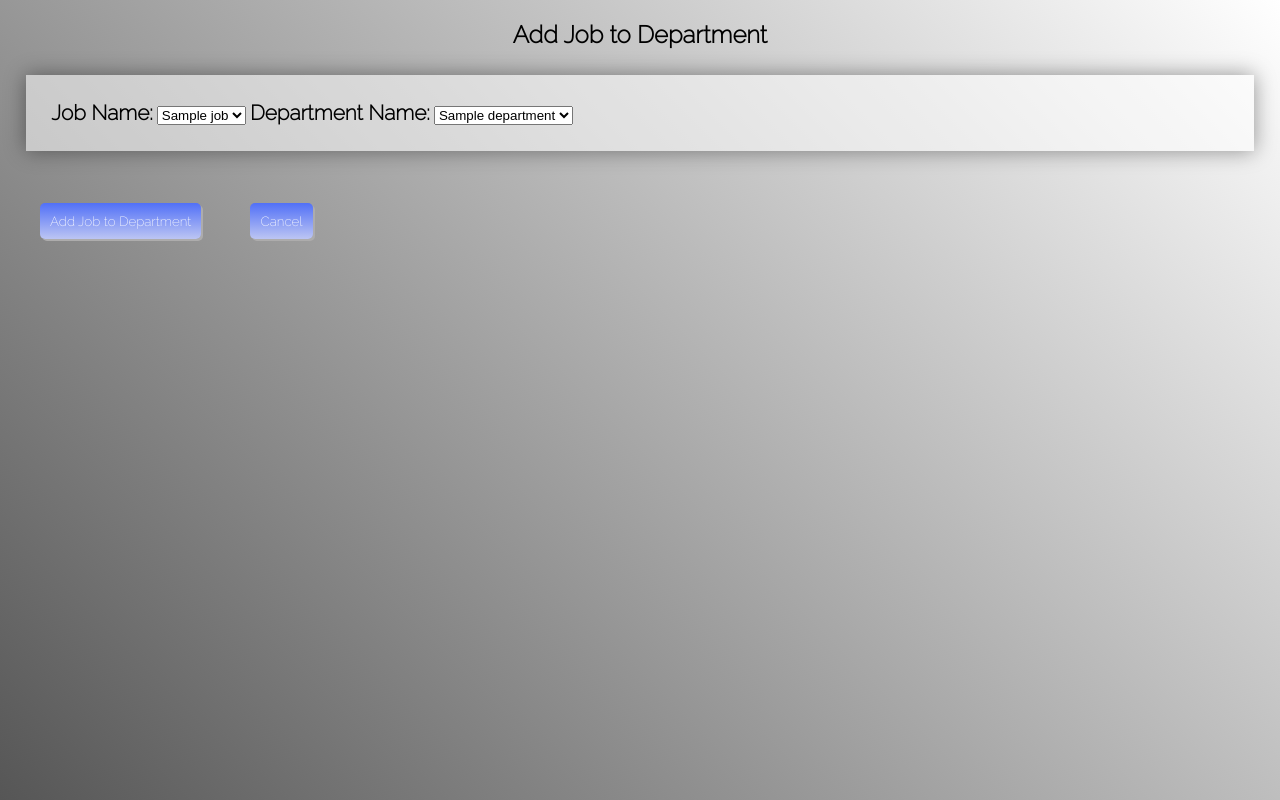
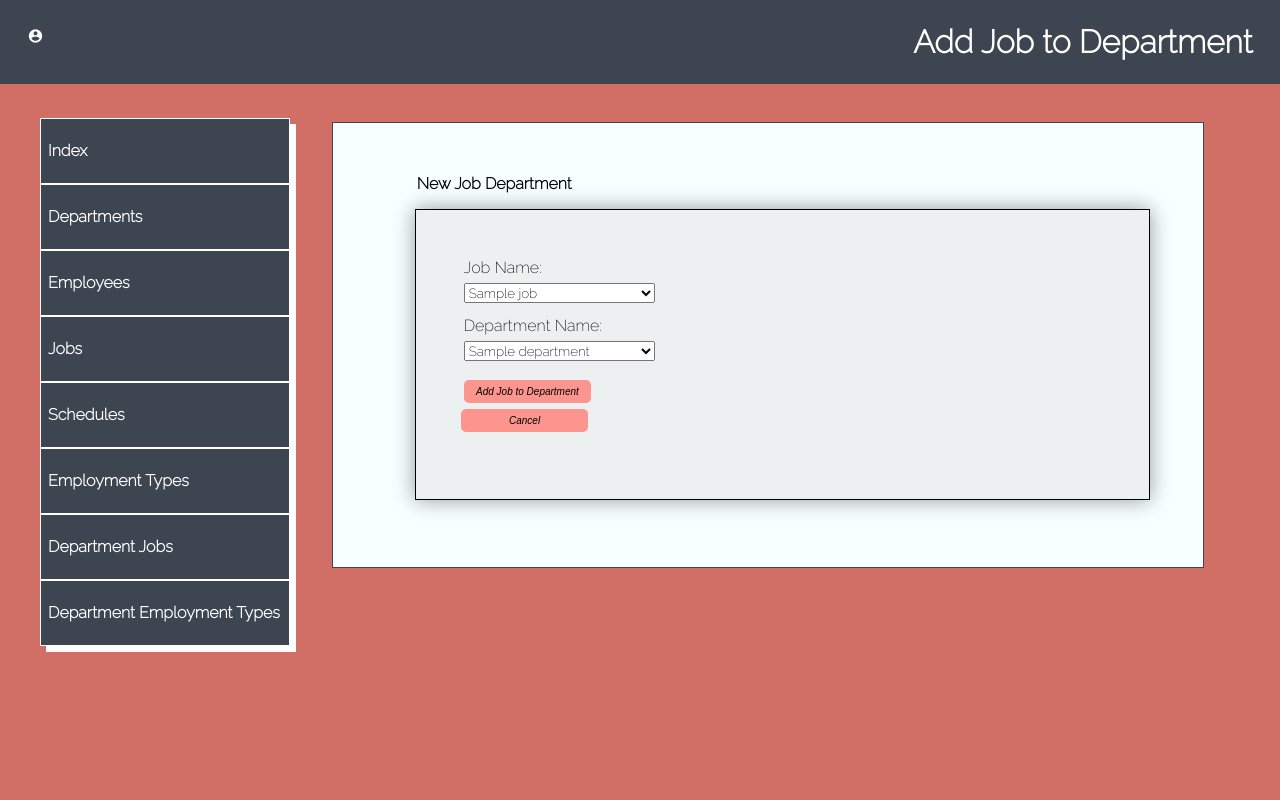
Before and after one commit to welchmea/Hospital_DB, a Flask app: page /add_job_dept in a window 1280 px wide. Run offline with Flask 3, Linux system fonts and the light colour scheme; a database or web service that is not in the repository returns one stand-in record (values such as "Sample title"); some libraries are stand-ins or nearby versions; some web fonts are replaced.

Commit message:
Changed styling to index, JobDept, and Department. Modifed CSS

```diff
--- a/app.py
+++ b/app.py
@@ -2,7 +2,7 @@
 # CS 340 flask-starter-app
 from dotenv import load_dotenv
 from flask import Flask
-# from blueprints.department_page.Departments import emp_department
+from blueprints.department_page.Departments import emp_department
 from blueprints.jobDept.Jobs_has_Departments import jobdepartment
 from blueprints.main_page.index import index_page
 # from blueprints.deptEmp_page.Department_has_EmploymentTypes import dept_emp
@@ -20,7 +20,7 @@ app.register_blueprint(jobdepartment)
 # app.register_blueprint(dept_emp)
 # app.register_blueprint(emp_schedule)
 # app.register_blueprint(emp_job)
-# app.register_blueprint(emp_department)
+app.register_blueprint(emp_department)
 # app.register_blueprint(emp_main)
 # app.register_blueprint(employType)
 
--- a/static/style.css
+++ b/static/style.css
@@ -2,122 +2,142 @@
 html,
 
 body {
-  background: linear-gradient(45deg, rgb(86, 86, 86), white);
+  background-color: #D16F66;
   font-family: 'Raleway', sans-serif;
   font-weight: 100;
-  background-repeat: no-repeat;
-  background-attachment: fixed;
-  color:black;
+  color:white;
   margin:auto;
 }
 
 main{
   display: flex;
-  flex-direction: column;
+  flex-direction:row;
+  background-color: #D16F66;
+  color: white;
+  justify-content: center;
   align-items: center;
-  background-color: rgb(249, 247, 247, 0.2);
-  padding: 2%;
-  color: black
-}
-header {
-  background: linear-gradient(#5170f7, #bcc5f3);
-}
-h1 {
-  padding: 1%;
-  text-align: left;
-  margin: 0;
-  font-size: 20px;
 }
 
-h2 {
-  text-align: center;
-  margin-top: 20px;
+header {
+  background: #3C4550;
+  color: white;
+  padding: 2px;
+  display: flex;
+  flex-direction: row;
+}
+
+h1 {
+  margin-right: 2%;
+  display: inline;
+}
+h1:last-of-type {
+  margin-left: auto;
+}
+
+.material-icons {
+  margin-left: 2%;
+  margin-top: 2%;
+}
+
+.index-div {
+  display: flex;
+  flex-direction: column;
+  z-index: 10;
+  margin-top: 3%;
+  position: fixed;
+  top: 80;
+  left: 40;
 }
 
 div {
-  background-color: white;
-  border: solid 1px black;
-  line-height: 25px;
-  padding: 1%;
-  box-shadow: 6px 6px;
-  width: 80%;
-}
-
-div:hover {
-  transform: scale(1.05);
+  display: flex;
+  flex-direction: column;
+  z-index: 10;
+  margin-top: 3%;
 }
 
 a {
-  color: black;
+  color: white;
   font-weight: 600;
   text-decoration: none;
+  background-color: #3C4550;
+  border: solid 1px white;
+  line-height: 50px;
+  padding: 3%;
+  box-shadow: 6px 6px;
+  width: 100%;
+  align-items: left;
 }
 a:hover {
-  color:rgb(230, 114, 114);
+  transform: scale(1.05);
+  background-color: #9297A7;
 }
-nav {
-overflow: hidden;
-background-color: rgba(255, 255, 255, 0.5);
-display:flex;
-flex-flow: wrap;
-cursor: pointer;
-}
-nav a {
-  text-decoration: none;
-  padding: 2%;
-}
-nav a:hover{
- text-decoration: none;
- background-color: white;
- padding: 2%;
+
+.table-div {
+  position: relative;
+  background-color: #F7FFFF;
+  border: solid 1px #3C4550;
+  padding: 4%;
+  margin-left: 20%;
+  width: 60%;
 }
 
 table {
-  width: 80%;
-  border-collapse: collapse;
+  font-size: small;
+  justify-content: center;
+  margin-left: 4%;
+  margin-bottom: 4%;
   overflow: hidden;
   box-shadow: 0 0 20px rgba(0, 0, 0, 0.4);
   min-width: 30%;
   max-width: 100%;
-  margin: 0 auto;
+  border: solid 1px black;
 }
 caption {
-  display: table-caption;
-  text-align: center;
-  color:black;
-  background: linear-gradient(#5170f7, #bcc5f3);
-  padding: 2%;
+  color: black;
+  font-size: medium;
+  text-align: left;
+  margin-bottom: 2%;
 }
+
 th,
 td {
-  padding: 15px;
-  background-color: rgba(255, 255, 255, 0.525);
+  padding: 20px;
+  background:#ECF0F1;
   text-align: left;
+  color: black;
+  border: solid 1px black;
 }
 thead th {
-  background: linear-gradient(#5170f7, #bcc5f3);
+  background: #FC958E;
 }
 tbody tr:hover {
   background-color: rgba(255, 255, 255, 0.5);
 }
 
 label {
-  font-weight: bold;
-  font-size: 130%;
+color: black;
+margin-bottom: 1%;
+font-family: 'Raleway', sans-serif;
 }
+
 legend {
-  color: white;
-  font-weight:bold;
-  font-size: large;
-  margin: 2em;
+  color: black;
+  font-size: medium;
+  text-align: left;
+  margin-bottom: 2%;
+  margin-left: 4%;
 }
 
 fieldset {
-  border: none;
-  background-color: rgba(255, 255, 255, 0.525);
-  padding: 2%;
+  display: flex;
+  flex-direction: column;
+  border: solid 1px black;
+  background-color: #ECF0F1;
   box-shadow: 0 0 20px rgba(0, 0, 0, 0.4);
-  margin: 2%;
+  margin-left: 4%;
+  color: black;
+  padding: 3rem;
 }
 
 input[type="text"], input[type="email"], input[type="number"], input[type="datetime-local"] {
@@ -129,22 +149,27 @@ input[type="text"], input[type="email"], input[type="number"], input[type="datet
   width:60%;
 }
 input[type="button"],input[type="submit"]{
-  font-family: 'Raleway', sans-serif;
-  background: linear-gradient(#5170f7, #bcc5f3);
-  color: #fff;
-  text-align: center;
+  background: #FC958E;;
+  color: black;
   border:transparent;
   border-radius: 5px;
-  margin: 2em 5px 0px 3em;
-  padding: 10px;
-  box-shadow: 2px 2px rgb(173, 172, 172);
+  padding: 6px;
+  width: 20%;
+  margin-top: 1%;
+  font-style: italic;
+  font-size: x-small;
 }
+
 option {
   font-size: 120%;
 }
-label {
+
+select {
+  margin-bottom: 2%;
+  width:30%;
   font-family: 'Raleway', sans-serif;
 }
+
 ::placeholder {
   font-size: 120%;
   color:#7b7777;
@@ -160,5 +185,42 @@ button {
 footer {
  color:white;
  font-size: 60%;
- padding: 2%
+ padding: 2%;
+ position: absolute;
+ bottom: 0;
 }
+.img {
+  opacity: 30%;
+  width: 100%;
+  height: 100%;
+  position: absolute;
+  z-index: 0;
+}
+
+.update-delete-btn {
+  background-color: transparent;
+  border: none;
+  box-shadow: none;
+  text-decoration: underline;
+  font-size: x-small;
+  color: black;
+}
+
+.update-delete-btn:hover {
+  transform: none;
+  background: transparent;
+}
+.cancel-btn {
+  background: none;
+  box-shadow: none;
+  border:none;
+  margin-left: -22px;
+  margin-top: -20px;
+}
+.cancel-btn:hover {
+  background: none;
+  transform: none;
+}
+/* .index-page {
+  background-image: url(Unknown.jpeg);
+} */
--- a/static/style.less
+++ /dev/null
@@ -1,71 +0,0 @@
-html,
-body {
-	height: 100%;
-}
-
-body {
-	margin: 0;
-	background: linear-gradient(45deg, #49a09d, #5f2c82);
-	font-family: sans-serif;
-	font-weight: 100;
-}
-
-ul {
-	position: fixed;
-	top: 0;
-	width: 100%;
-}
-
-.container {
-	position: absolute;
-	top: 50%;
-	left: 50%;
-	transform: translate(-50%, -50%);
-}
-
-table {
-	width: 800px;
-	border-collapse: collapse;
-	overflow: hidden;
-	box-shadow: 0 0 20px rgba(0,0,0,0.1);
-}
-
-th,
-td {
-	padding: 15px;
-	background-color: rgba(255,255,255,0.2);
-	color: #fff;
-}
-
-th {
-	text-align: left;
-}
-
-thead {
-	th {
-		background-color: #55608f;
-	}
-}
-
-tbody {
-	tr {
-		&:hover {
-			background-color: rgba(255,255,255,0.3);
-		}
-	}
-	td {
-		position: relative;
-		&:hover {
-			&:before {
-				content: "";
-				position: absolute;
-				left: 0;
-				right: 0;
-				top: -9999px;
-				bottom: -9999px;
-				background-color: rgba(255,255,255,0.2);
-				z-index: -1;
-			}
-		}
-	}
-}
--- a/templates/add_job_dept.j2
+++ b/templates/add_job_dept.j2
@@ -2,16 +2,38 @@
 <html>
 <head>
 <link rel="stylesheet" href="./static/style.css">
+    <link
+      rel="stylesheet"
+      href="https://fonts.googleapis.com/icon?family=Material+Icons"
+    />
 <meta charset="UTF-8">
 <title>Add New Job to Department</title>
 </head>
+<header>
+    <i class="material-icons" style="font-size: 16px">account_circle</i>
+    <h1>Add Job to Department</h1>
+</header>
+<body>
+<main>
 
-<body>
-<h2>Add Job to Department</h2>
+<div class="index-div">
+
+		<a href="/">Index</a>
+		<a href="departments">Departments</a>
+		<a href="employees">Employees</a>
+		<a href="jobs">Jobs</a>
+		<a href="schedules">Schedules</a>
+        <a href="employmentTypes">Employment Types</a>
+        <a href="jobdept">Department Jobs</a>
+        <a href="dep_empTypes">Department Employment Types</a>
+
+</div>
+
+<div class="table-div">
     <!-- form to add data in job department-->
     <form id="add_job_dept" action="/add_job_dept" method="POST">
+    <legend><strong>New Job Department </strong></legend>
         <fieldset>
-
             <label for="jobID">Job Name:</label>
             <select class="form-control" id="jobID" name="jobID" placeholder="" required>
 
@@ -27,9 +49,12 @@
                     <option value="{{data[1]}}">{{data[1]}}</option>
                 {% endfor %}
             <br></select>
+        <input  type="submit" value="Add Job to Department" name="add_job_dept" >
+        <a class="cancel-btn" href="/jobdept"><input type="button" value="Cancel"></a>
         </fieldset>
-        <input type="submit" value="Add Job to Department" name="add_job_dept" >
-        <a href="/jobdept"><input type="button" value="Cancel"></a>
+
     </form>
+    </div>
+    </main>
 </body>
 </html>
```
Also changed, not shown: blueprints/department_page/Departments.py (+3 -8 lines), blueprints/jobDept/Jobs_has_Departments.py (+15 -4 lines), templates/add_department.j2 (+29 -4 lines), templates/departments.j2 (+17 -6 lines), templates/edit_department.j2 (+29 -3 lines), templates/edit_jobdept.j2 (+29 -3 lines), templates/index.html (+11 -29 lines), templates/jobdept.j2 (+21 -9 lines), static/background-hospital.jpeg (added).
